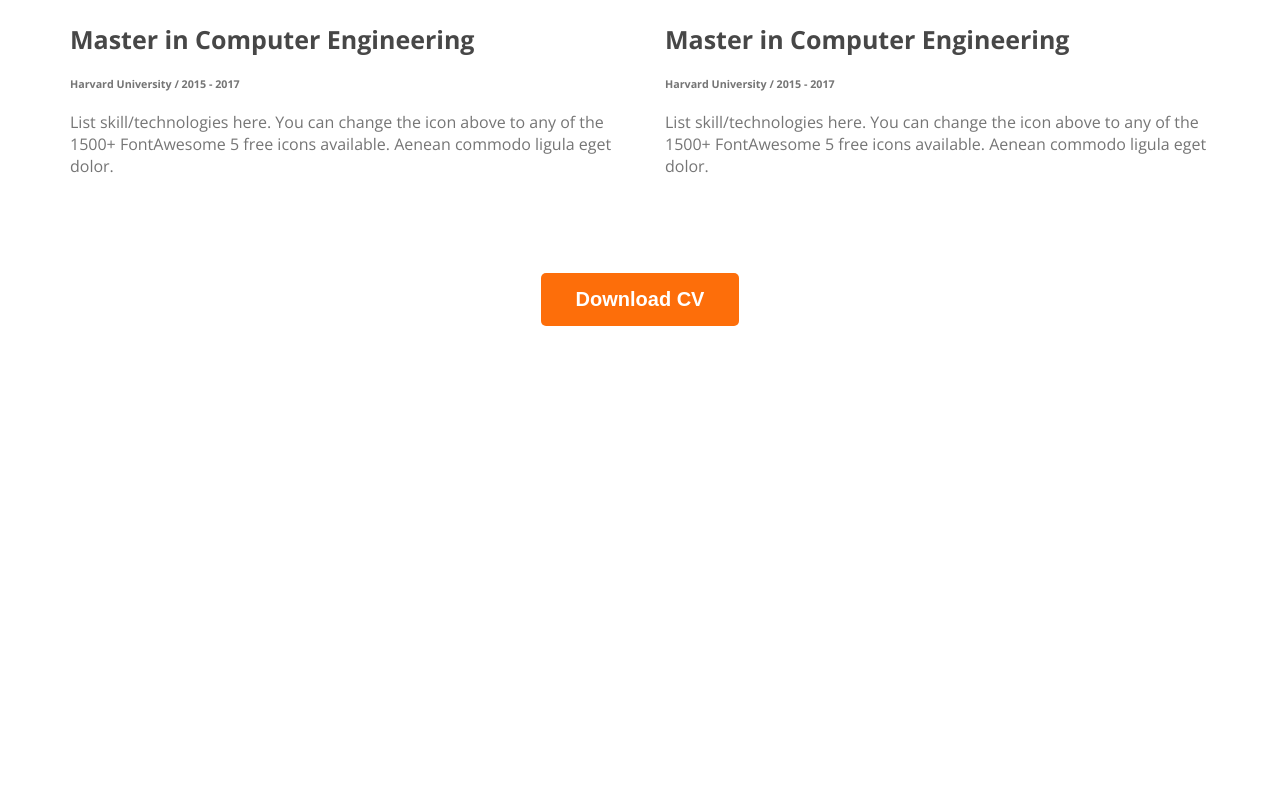
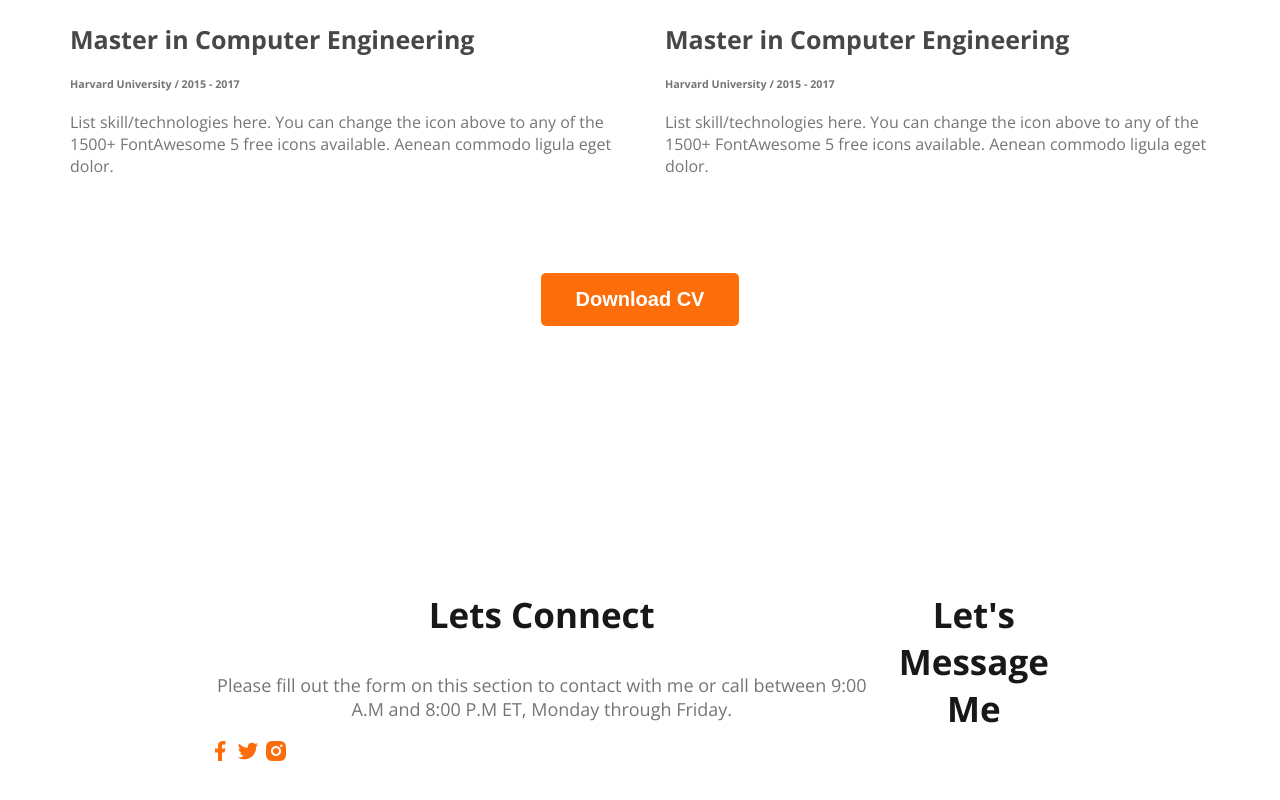
Before and after one commit to devsujoy36/Devoloper-Portfolio, a plain HTML site: page index.html in a window 1280 px wide. Shown: the part 2935-3735 px from the top of the page. Before the commit the page ends 3269 px from the top, so only its background shows below. Drawn offline with nearby package versions, Linux system fonts and the light colour scheme.

Commit message:
basic footer

```diff
--- a/index.html
+++ b/index.html
@@ -210,7 +210,20 @@
     </main>
 
     <footer>
-
+        <div class="footer-column">
+            <h3 class="section-title">Lets Connect</h3>
+            <p class="section-description">
+                Please fill out the form on this section to contact with me or call between 9:00 A.M and 8:00 P.M ET, Monday through Friday.
+            </p>
+            <div class="social-links">
+                <a href=""><img src="images/icons/facebook.png" alt=""></a>
+                <a href=""><img src="images/icons/twitter.png" alt=""></a>
+                <a href=""><img src="images/icons/insta.png" alt=""></a>
+            </div>
+        </div>
+        <div class="footer-column">
+            <h3 class="section-title">Let's Message Me</h3>
+        </div>
     </footer>
 </body>
 
--- a/style.css
+++ b/style.css
@@ -217,3 +217,11 @@ margin-top: 0;
     text-align: center;
     margin-top: 50px;
 }
+
+/* footer styles */
+footer{
+    display: flex;
+    color: #FFF8F3;
+    padding: 130px 200px;
+    margin-top: 100px;
+}
```
